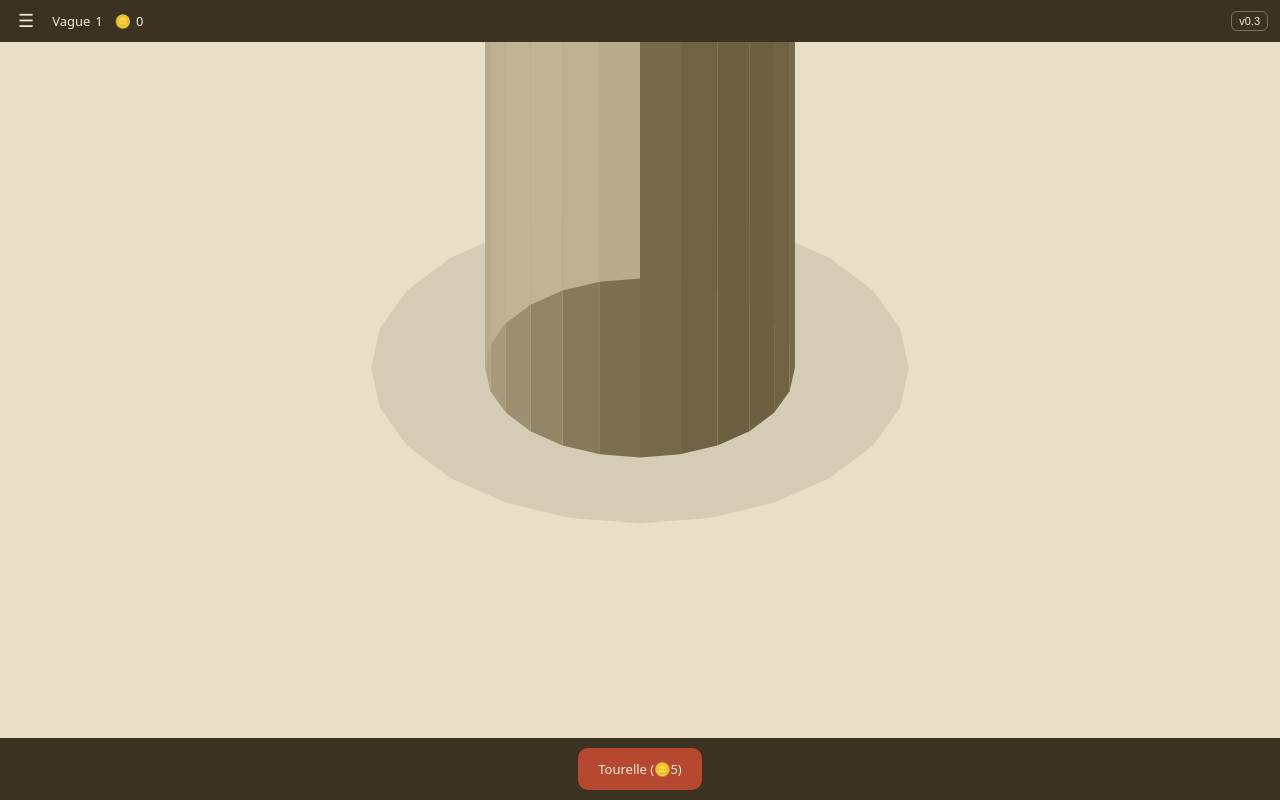
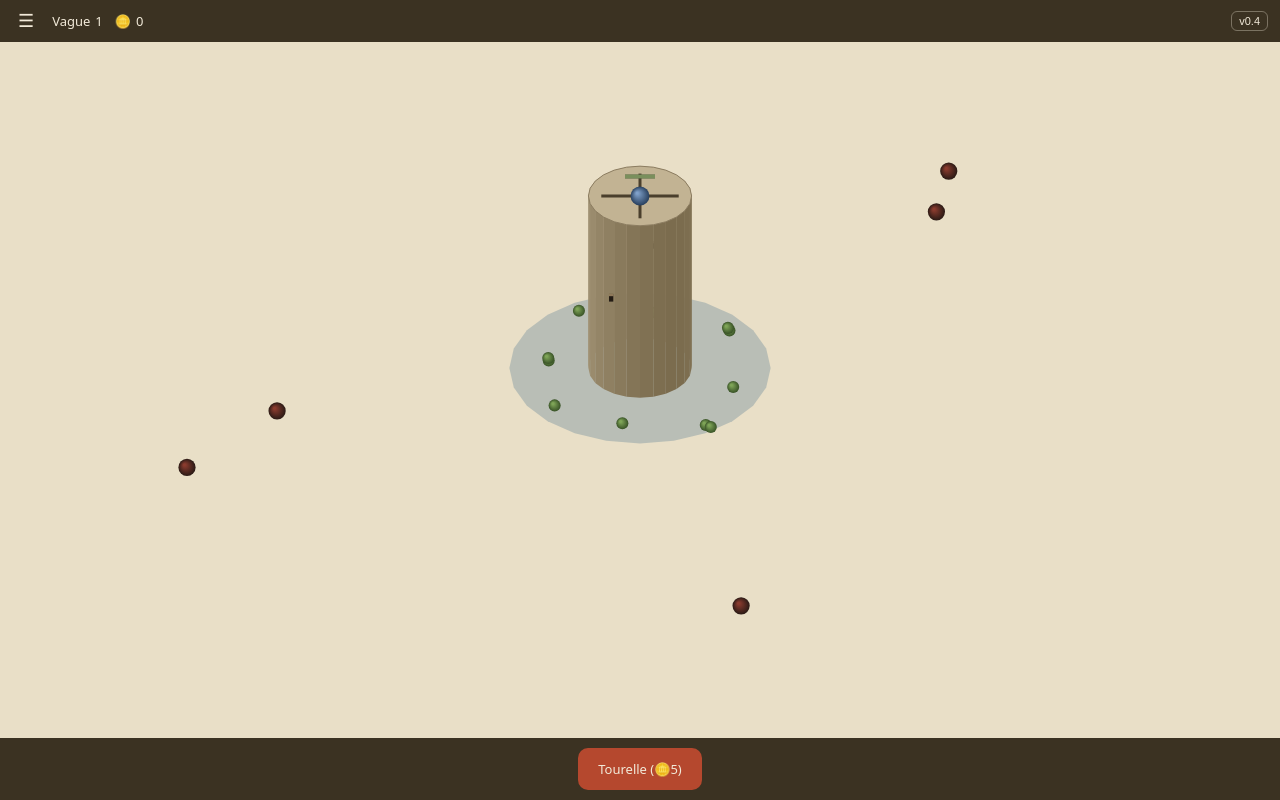
Before and after one commit to PierreMillon/Bastion-Orbit, a plain HTML site: page index.html in a window 1280 px wide. Drawn offline with Linux system fonts and the light colour scheme.

Commit message:
Bastion Orbit v0.4 : échelle, ambiance sonore, douves, inertie (#14)
- taille de rendu divisée par 3 (le château sortait de l'écran sur
  les viewports courts)
- la vague 1 démarre automatiquement, plus d'écran vide au chargement
- murs : éclairage retravaillé pour rester nettement plus sombre que
  le fond (l'ancien dégradé se fondait dans le beige et lisait comme
  transparent), plus deux fenêtres repères pour lire la rotation
- tri par profondeur des pans du mur (l'ordre de dessin fixe pouvait
  faire apparaître le mauvais côté au-dessus)
- douves autour de la base avec des buissons (sphères vertes) que les
  ennemis contournent par un simple test de distance dans le plan (x,z)
- réparation du château par à-coups (un cran de hauteur par coup de
  marteau, toutes les 0.5s) avec un son de marteau ; sons synthétisés
  (Web Audio, aucun fichier externe) aussi sur chaque tir
- rotation avec inertie : un glisser rapide continue de tourner et
  ralentit, un arrêt contrôlé s'arrête net


Claude-Session: https://claude.ai/code/session_017rnX3MHJPDYFnLESs67ngJ

Co-authored-by: Claude <noreply@anthropic.com>

```diff
--- a/index.html
+++ b/index.html
@@ -158,13 +158,13 @@
   <div class="stat">Vague <span id="waveNum">1</span></div>
   <div class="stat">🪙 <span id="goldNum">0</span></div>
   <div class="spacer"></div>
-  <button id="versionBtn">v0.3</button>
+  <button id="versionBtn">v0.4</button>
 </div>
 
 <div id="changelog" hidden>
-  <div><b>v0.3</b> — bandeaux haut/bas, réparation auto des tourelles, château réduit, perso ralenti et recentré sur l'ellipse</div>
+  <div><b>v0.4</b> — taille ÷3, vague 1 auto, fenêtres sur les murs, douves + buissons à esquiver, réparation au marteau (par à-coups + son), tirs sonores, rotation avec inertie</div>
+  <div><b>v0.3</b> — bandeaux, tourelles auto-réparées, perso recentré et ralenti</div>
   <div><b>v0.2</b> — boucle complète : orbite, combat auto, vagues, tourelles</div>
-  <div><b>v0.1</b> — premier test : cylindre + croix qui tourne</div>
 </div>
 
 <button id="nextWave" hidden>Vague suivante</button>
@@ -194,7 +194,7 @@
     H = canvas.height = innerHeight;
     cx = W / 2;
     cy = H * 0.46;
-    scale = Math.min(W, H) / 310;
+    scale = Math.min(W, H) / 930; // /3 from v0.3 — was too tall on short viewports
   }
   addEventListener('resize', resize);
   resize();
@@ -218,20 +218,50 @@
     return d;
   }
 
+  // ---- sound: tiny synthesized effects, no external assets ----
+  let actx = null;
+  function ensureAudio() {
+    if (!actx) {
+      const AC = window.AudioContext || window.webkitAudioContext;
+      if (AC) actx = new AC();
+    } else if (actx.state === 'suspended') {
+      actx.resume();
+    }
+  }
+  function beep({ freq, freqEnd = freq, dur = 0.12, type = 'triangle', vol = 0.3 }) {
+    if (!actx) return;
+    const t0 = actx.currentTime;
+    const osc = actx.createOscillator();
+    const gain = actx.createGain();
+    osc.type = type;
+    osc.frequency.setValueAtTime(freq, t0);
+    osc.frequency.exponentialRampToValueAtTime(Math.max(freqEnd, 20), t0 + dur);
+    gain.gain.setValueAtTime(0.0001, t0);
+    gain.gain.exponentialRampToValueAtTime(vol, t0 + 0.008);
+    gain.gain.exponentialRampToValueAtTime(0.0001, t0 + dur);
+    osc.connect(gain).connect(actx.destination);
+    osc.start(t0);
+    osc.stop(t0 + dur + 0.02);
+  }
+  const playHammer = () => beep({ freq: 180, freqEnd: 75, dur: 0.16, type: 'triangle', vol: 0.35 });
+  const playShoot = () => beep({ freq: 520, freqEnd: 180, dur: 0.07, type: 'square', vol: 0.12 });
+
   // ---- world constants ----
-  const R = 49;                 // castle radius (-30% from v2)
+  const R = 49;                 // castle radius
   const BASE_R = R + 25;        // ring where enemies stop and hit the wall
   const SPAWN_R = 480;          // enemies appear well off-screen
-  const CASTLE_MAX_H = 208;     // -20% from v2
+  const CASTLE_MAX_H = 208;
   const CASTLE_MIN_H = 16;
   const JUMP_H = 56;            // castle height at/below which enemies can jump up
   const ATTACK_RANGE = 260;
-  const ANGLE_SPEED = 1.6;      // rad/s, player catching up to camera (half speed)
+  const ANGLE_SPEED = 1.6;      // rad/s, player catching up to camera
   const RADIAL_SPEED = 90;      // units/s, player moving in/out
   const PLAYER_R = R * 0.78;    // stand a bit inside the rim, not hanging off the edge
   const TURRET_HEAL = 4;        // hp/s while player repairs a turret
-  const CASTLE_HEAL = 18;       // height/s while player repairs at center
+  const REPAIR_TICK = 0.5;      // s between hammer hits on the castle
+  const CASTLE_HEAL_STEP = 8;   // height gained per hammer hit
   const N_SEG = 24;
+  const WINDOW_ANGLES = [0.6, 3.4];
 
   const circlePts = [];
   for (let i = 0; i <= N_SEG; i++) {
@@ -239,9 +269,25 @@
     circlePts.push({ a, cx: Math.cos(a), cz: Math.sin(a) });
   }
 
+  // moat: sparse, irregularly placed bushes enemies steer around
+  const BUSHES = [
+    { a: 0.2, r: 90 }, { a: 0.9, r: 105 }, { a: 1.7, r: 92 }, { a: 2.6, r: 114 },
+    { a: 3.3, r: 88 }, { a: 4.1, r: 108 }, { a: 5.0, r: 95 }, { a: 5.7, r: 118 }
+  ].map(b => {
+    const x = b.r * Math.cos(b.a), z = b.r * Math.sin(b.a);
+    const n = 1 + (b.a * 7 % 1 > 0.5 ? 1 : 0); // 1 or 2 clumped spheres, deterministic
+    const offs = [];
+    for (let i = 0; i < n; i++) {
+      offs.push({ dx: (Math.sin(b.a * 13 + i) ) * 5, dz: (Math.cos(b.a * 9 + i)) * 5 });
+    }
+    return { x, z, angle: b.a, offs };
+  });
+  const BUSH_RADIUS = 20;
+
   // ---- game state ----
   const state = {
     theta: 0,
+    omega: 0, // angular velocity for drag inertia
     castleH: 128,
     gold: 0,
     wave: 1,
@@ -254,11 +300,12 @@
     projectiles: [],
     player: {
       angle: 0,
-      r: R,
+      r: PLAYER_R,
       behavior: 'combat', // combat | repairTurret | repairCastle
       hp: 5,
       maxHp: 5,
-      atkTimer: 0
+      atkTimer: 0,
+      repairTimer: REPAIR_TICK
     }
   };
 
@@ -296,6 +343,7 @@
 
   function fire(from, target, dmg) {
     state.projectiles.push({ from, target, t: 0, dmg, dur: 0.18 });
+    playShoot();
   }
 
   function nearestEnemyTo(pos, range) {
@@ -337,14 +385,44 @@
     document.getElementById('goldNum').textContent = state.gold;
   }
 
-  // ---- input: drag to orbit ----
-  let dragging = false, lastX = 0;
-  canvas.addEventListener('pointerdown', e => { dragging = true; lastX = e.clientX; });
+  // steer an approaching enemy around any bush it would otherwise walk into —
+  // a flat circle-vs-circle push in the (x,z) plane, same trick as any
+  // top-down game's unit separation; the "3D" is only in how it's drawn
+  function avoidBushes(e) {
+    let x = e.r * Math.cos(e.angle), z = e.r * Math.sin(e.angle);
+    for (const b of BUSHES) {
+      const dx = x - b.x, dz = z - b.z;
+      const d = Math.hypot(dx, dz);
+      if (d < BUSH_RADIUS && d > 0.001) {
+        const push = BUSH_RADIUS - d;
+        x += (dx / d) * push;
+        z += (dz / d) * push;
+      }
+    }
+    e.r = Math.hypot(x, z);
+    e.angle = Math.atan2(z, x);
+  }
+
+  // ---- input: drag to orbit, with inertia after a fast flick ----
+  let dragging = false, lastX = 0, lastT = 0;
+  canvas.addEventListener('pointerdown', e => {
+    ensureAudio();
+    dragging = true;
+    state.omega = 0;
+    lastX = e.clientX;
+    lastT = performance.now();
+  });
   canvas.addEventListener('pointermove', e => {
     if (!dragging) return;
+    const now = performance.now();
     const dx = e.clientX - lastX;
+    const dt = Math.max((now - lastT) / 1000, 0.001);
+    const dTheta = dx * 0.006;
+    state.theta += dTheta;
+    const instOmega = dTheta / dt;
+    state.omega = state.omega * 0.7 + instOmega * 0.3;
     lastX = e.clientX;
-    state.theta += dx * 0.006;
+    lastT = now;
   });
   canvas.addEventListener('pointerup', () => dragging = false);
   canvas.addEventListener('pointercancel', () => dragging = false);
@@ -378,6 +456,14 @@
   function update(dt) {
     const p = state.player;
 
+    // camera: follow finger while dragging, otherwise coast on inertia and
+    // decay (fast flick keeps spinning briefly, a controlled stop is exact)
+    if (!dragging) {
+      state.theta += state.omega * dt;
+      state.omega *= Math.pow(0.06, dt);
+      if (Math.abs(state.omega) < 0.02) state.omega = 0;
+    }
+
     // decide behavior: fight if a threat is near the camera-guarded spot,
     // otherwise auto-repair the nearest damaged turret, else heal the castle
     const guardPos = worldPos(PLAYER_R, state.theta, state.castleH);
@@ -405,9 +491,17 @@
 
     if (p.behavior === 'repairTurret' && Math.abs(angDiff(p.angle, targetAngle)) < 0.12 && Math.abs(p.r - PLAYER_R) < 6) {
       damagedTurret.hp = Math.min(damagedTurret.maxHp, damagedTurret.hp + TURRET_HEAL * dt);
-    }
-    if (p.behavior === 'repairCastle' && p.r < 8) {
-      state.castleH = Math.min(CASTLE_MAX_H, state.castleH + CASTLE_HEAL * dt);
+    } else if (p.behavior === 'repairCastle' && p.r < 8) {
+      // repairs in visible, audible increments — one hammer hit per notch,
+      // not a smooth ramp — even while enemies chip the wall continuously
+      p.repairTimer -= dt;
+      if (p.repairTimer <= 0) {
+        state.castleH = Math.min(CASTLE_MAX_H, state.castleH + CASTLE_HEAL_STEP);
+        playHammer();
+        p.repairTimer = REPAIR_TICK;
+      }
+    } else {
+      p.repairTimer = REPAIR_TICK;
     }
 
     // spawning
@@ -431,6 +525,7 @@
       e.hop += dt * 4;
       if (e.state === 'approach') {
         e.r -= e.speed * dt;
+        avoidBushes(e);
         if (e.r <= BASE_R) { e.r = BASE_R; e.state = 'attackBase'; e.timer = 1.2; }
       } else if (e.state === 'attackBase') {
         e.timer -= dt;
@@ -517,12 +612,35 @@
     const tops = circlePts.map(c => project(R * c.cx, topY, R * c.cz, rot));
     const bots = circlePts.map(c => project(R * c.cx, botY, R * c.cz, rot));
 
+    // depth-sort the wall quads so the near side is always painted last —
+    // fixes back-side quads (and windows) sometimes drawing over the front
+    const quads = [];
     for (let i = 0; i < N_SEG; i++) {
       const mid = (circlePts[i].a + circlePts[i + 1].a) / 2;
-      const light = 0.55 + 0.35 * Math.cos(mid - Math.PI * 0.75);
-      const g = Math.round(120 * light + 40);
-      ctx.fillStyle = `rgb(${g + 45},${g + 32},${g})`;
-      buildQuad([tops[i], tops[i + 1], bots[i + 1], bots[i]]);
+      const depth = (tops[i].depth + tops[i + 1].depth + bots[i].depth + bots[i + 1].depth) / 4;
+      quads.push({ i, mid, depth, pts: [tops[i], tops[i + 1], bots[i + 1], bots[i]] });
+    }
+    quads.sort((a, b) => a.depth - b.depth);
+
+    for (const q of quads) {
+      // kept clearly darker/more saturated than the beige background at
+      // every angle, so the wall doesn't wash out into it (was read as
+      // "transparent" before)
+      const light = 0.45 + 0.25 * Math.cos(q.mid - Math.PI * 0.75);
+      const g = Math.round(90 * light + 55);
+      ctx.fillStyle = `rgb(${g + 50},${g + 35},${g + 5})`;
+      buildQuad(q.pts);
+
+      for (const wa of WINDOW_ANGLES) {
+        if (Math.abs(angDiff(q.mid, wa)) < Math.PI / N_SEG) {
+          const wp = project(R * 0.99 * Math.cos(wa), topY * 0.55, R * 0.99 * Math.sin(wa), rot);
+          const ww = 5 * scale, wh = 9 * scale;
+          ctx.fillStyle = '#241c14';
+          ctx.fillRect(wp.x - ww / 2, wp.y - wh / 2, ww, wh);
+          ctx.fillStyle = 'rgba(217,185,138,0.6)';
+          ctx.fillRect(wp.x - ww / 2, wp.y - wh / 2, ww, wh * 0.3);
+        }
+      }
     }
 
     ctx.fillStyle = '#c2b393';
@@ -565,6 +683,20 @@
     ctx.beginPath();
     ctx.arc(top.x, top.y, 6 * scale * 0.4 + 4, 0, Math.PI * 2);
     ctx.fill();
+  }
+
+  function drawBush(b, rot) {
+    for (const o of b.offs) {
+      const pos = project(b.x + o.dx, 0, b.z + o.dz, rot);
+      const rad = 7 * scale;
+      const g = ctx.createRadialGradient(pos.x - rad * 0.3, pos.y - rad * 0.3, 1, pos.x, pos.y, rad);
+      g.addColorStop(0, '#7ea457');
+      g.addColorStop(1, '#385226');
+      ctx.fillStyle = g;
+      ctx.beginPath();
+      ctx.arc(pos.x, pos.y, rad, 0, Math.PI * 2);
+      ctx.fill();
+    }
   }
 
   function drawEnemy(e, rot) {
@@ -628,11 +760,12 @@
     // the ellipse (the iso basis itself is rotated 45° from rx/rz)
     const rot = state.theta - Math.PI / 4;
 
-    const shadowPts = circlePts.map(c => project(BASE_R * 1.15 * c.cx, 0, BASE_R * 1.15 * c.cz, rot));
-    ctx.fillStyle = 'rgba(74,63,44,0.12)';
+    // moat ring around the base
+    const moatPts = circlePts.map(c => project((BASE_R + 50) * c.cx, 0, (BASE_R + 50) * c.cz, rot));
+    ctx.fillStyle = 'rgba(94,128,150,0.35)';
     ctx.beginPath();
-    ctx.moveTo(shadowPts[0].x, shadowPts[0].y);
-    for (let i = 1; i < shadowPts.length; i++) ctx.lineTo(shadowPts[i].x, shadowPts[i].y);
+    ctx.moveTo(moatPts[0].x, moatPts[0].y);
+    for (let i = 1; i < moatPts.length; i++) ctx.lineTo(moatPts[i].x, moatPts[i].y);
     ctx.closePath();
     ctx.fill();
 
@@ -640,8 +773,11 @@
     for (const e of state.enemies) (Math.cos(e.angle - rot) < 0 ? far : near).push(e);
     const farTowers = state.towers.filter(t => Math.cos(t.angle - rot) < 0);
     const nearTowers = state.towers.filter(t => Math.cos(t.angle - rot) >= 0);
+    const farBushes = BUSHES.filter(b => Math.cos(b.angle - rot) < 0);
+    const nearBushes = BUSHES.filter(b => Math.cos(b.angle - rot) >= 0);
     const playerFar = Math.cos(state.player.angle - rot) < 0;
 
+    for (const b of farBushes) drawBush(b, rot);
     for (const e of far) drawEnemy(e, rot);
     for (const t of farTowers) drawTower(t, rot);
     if (playerFar) drawPlayer(rot);
@@ -650,6 +786,7 @@
 
     for (const e of near) drawEnemy(e, rot);
     for (const t of nearTowers) drawTower(t, rot);
+    for (const b of nearBushes) drawBush(b, rot);
     if (!playerFar) drawPlayer(rot);
 
     for (const pr of state.projectiles) drawProjectile(pr, rot);
@@ -662,6 +799,7 @@
     render();
     requestAnimationFrame(loop);
   }
+  startWave(); // wave 1 begins immediately, no waiting on an empty screen
   requestAnimationFrame(loop);
 })();
 </script>
```
